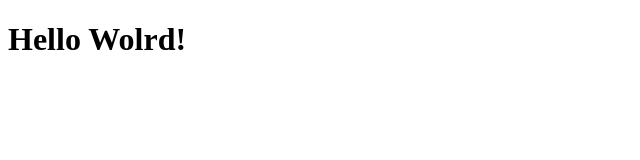
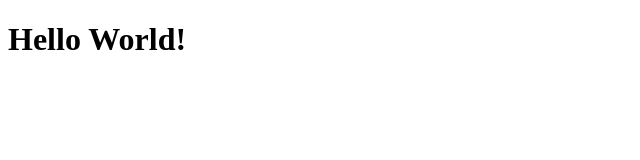
Before and after one commit to Annel18/airQualityMonitoring, a React (Vite) app: page / in a window 1280 px wide. Shown: the top 160 px of the page, without its empty margins (0-640 px from the left). Built offline with nearby package versions, Linux system fonts and the light colour scheme.

Commit message:
branch cleaned

```diff
--- a/src/App.jsx
+++ b/src/App.jsx
@@ -1,8 +1,13 @@
-export default function App() {
+import "./styles/App.scss";
+import React from "react"
+
+function App() {
 
   return (
     <>
-      <h1>Hello Wolrd!</h1>
+      <h1>Hello World!</h1>
     </>
   );
 }
+
+export default App;
```
